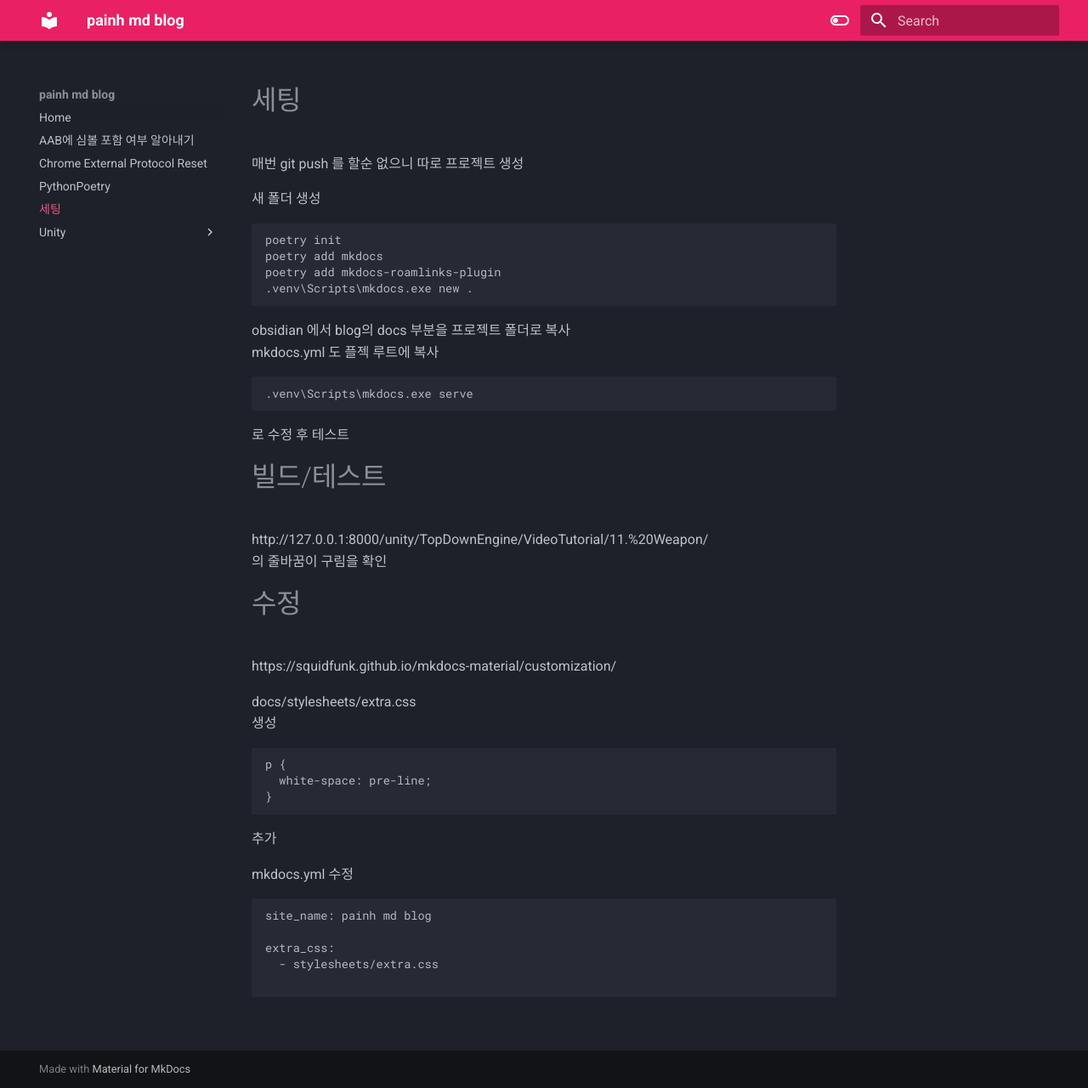
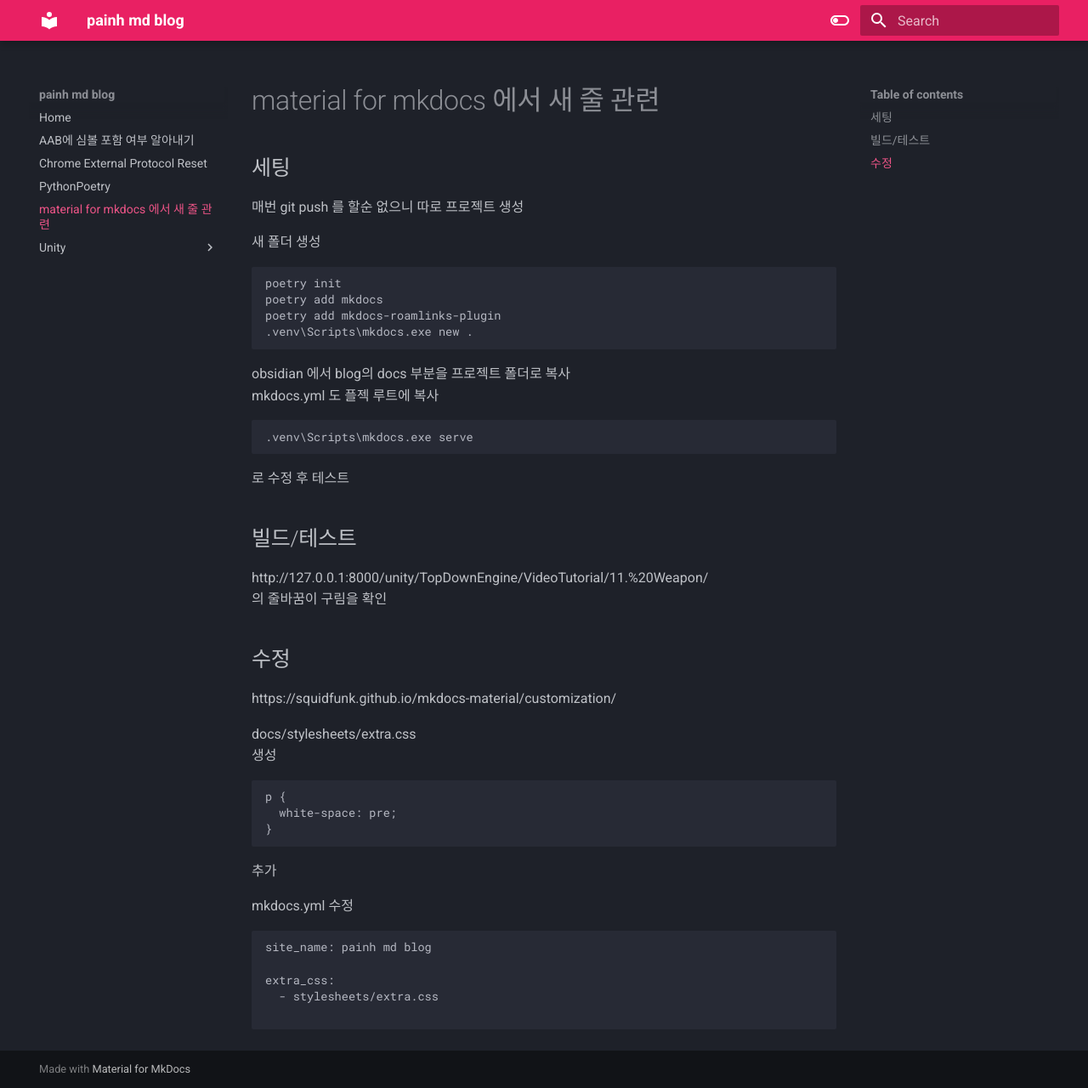
Before and after one commit to painh/md-blog, an MkDocs documentation site: the page built from docs/material for mkdocs 에서 새 줄 관련.md, in a window 1280 px wide and 1280 px high. Shown: the whole window at 85% size. Built offline with MkDocs 1.6.1 and Material for MkDocs 9.7.7, drawn with Linux system fonts in a browser that asks for light colours.

Commit message:
autoCommit 4-302-20.201440

````diff
--- a/docs/material for mkdocs 에서 새 줄 관련.md
+++ b/docs/material for mkdocs 에서 새 줄 관련.md
@@ -1,4 +1,6 @@
-# 세팅
+# material for mkdocs 에서 새 줄 관련
+
+## 세팅
 
 매번 git push 를 할순 없으니 따로 프로젝트 생성
 
@@ -19,19 +21,19 @@
 
 로 수정 후 테스트
 
-# 빌드/테스트
+## 빌드/테스트
 http://127.0.0.1:8000/unity/TopDownEngine/VideoTutorial/11.%20Weapon/
 의 줄바꿈이 구림을 확인
 
 
-# 수정
+## 수정
 https://squidfunk.github.io/mkdocs-material/customization/
 
 docs/stylesheets/extra.css
 생성
 ```css
 p {
-  white-space: pre-line;
+  white-space: pre;
 }
 ```
 추가
````
